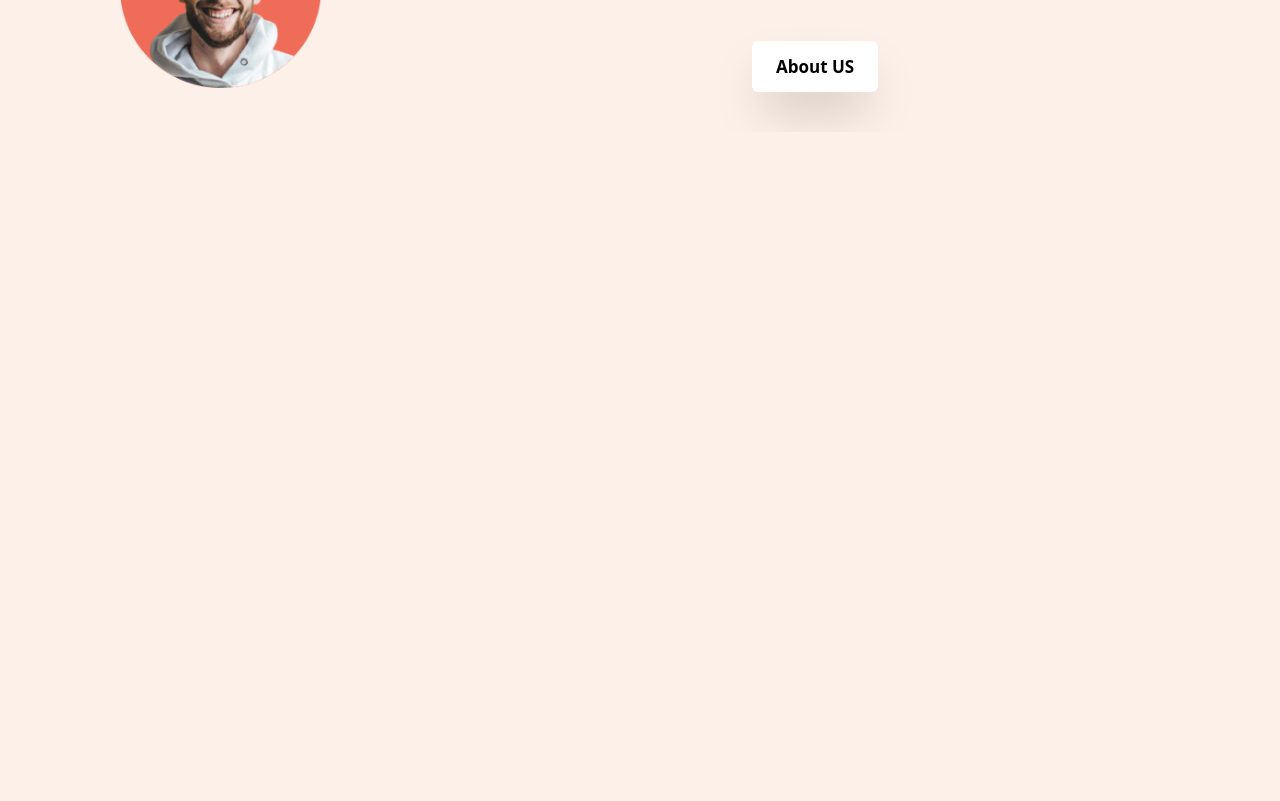
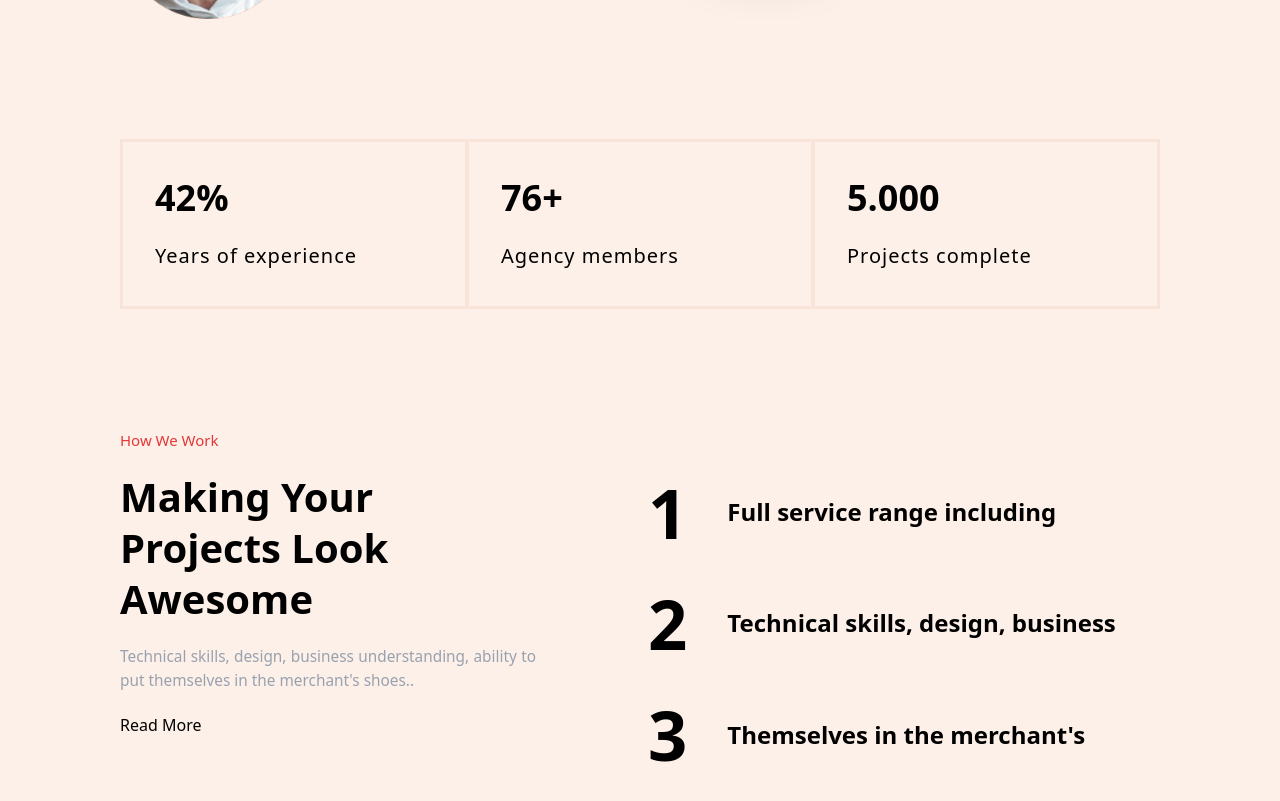
Before and after one commit to helloayushbaliyan/Portfolio-And-ReactJs, a React (Vite) app: page / in a window 1280 px wide. Shown: the part 1480-2281 px from the top of the page. Before the commit the page ends 1612 px from the top, so only its background shows below. Built offline with nearby package versions, Linux system fonts and the light colour scheme.

Commit message:
adding achivement and look awesome scn in home page

```diff
--- a/src/components/home/body.jsx
+++ b/src/components/home/body.jsx
@@ -2,21 +2,29 @@ import React from "react";
 import BrandColabScn from "./brand-colab-scn";
 import Textcard from "../universalComp/textcard";
 import WhiteBtn from "../universalComp/whiteBtn";
+import Achivements from "../universalComp/achivements";
+import LookAwesomeScn from "../universalComp/lookAwesomeScn";
 export default function Body(props) {
   const textCard = [
     {
+      preHeading: "ABOUT",
       title: "An Experience Design Agency",
       subHeading: "Provides a full service range",
       description:
         "Ability to put themselves in the merchant's shoes. It is meant to partner on the long run, and work as an extension of the merchant's team.",
-      btnText: "ABOUT US",
+      textSize:
+        "text-[2.2rem]  z-[100] lg:text-[{3rem}] xl:text-[3.5rem] leading-[3.2rem] md:leading-[4.2rem]",
     },
+    ,
   ];
   return (
     <>
+      {/* brand section start */}
       <BrandColabScn />
+      {/* brand section ends */}
 
-      <div className="grid md:grid-cols-2 py-10 gap-9 lg:gap-0  px-4 md:px-[3rem] xl:px-[7.5rem]">
+      {/*here Design Agency section start */}
+      <div className="grid md:grid-cols-2 py-10 gap-9 lg:gap-[8rem]  px-4 md:px-[3rem] xl:px-[7.5rem]">
         <div className="flex justify-center md:justify-start  items-center  max-w-[80rem]">
           <img
             className="w-full object-contain sm:max-w-[550px]    2xl:max-w-[500px]"
@@ -25,12 +33,23 @@ export default function Body(props) {
           />
         </div>
         <div className="max-w-[80rem">
-          <div className=" lg:ml-[7rem] lg:mt-[4rem]">
+          <div className=" ">
             <Textcard data={textCard[0]} />
             <WhiteBtn btntxt="About US" />
-
           </div>
         </div>
+        {/*here Design Agency section close */}
+      </div>
+
+      {/* achivements section start */}
+      <div className="px-4 md:px-[3rem] xl:px-[7.5rem]">
+        <Achivements />
+      </div>
+      {/* achivements section end */}
+
+      {/*here Design Agency section start */}
+      <div className="">
+        <LookAwesomeScn />
       </div>
     </>
   );
--- /dev/null
+++ b/src/components/universalComp/achivementContent.jsx
@@ -0,0 +1,15 @@
+import React from "react";
+
+export default function AchivementContent({ data }) {
+  return (
+    <>
+      <div className=" w-full text-start border-2 space-y-6 px-7 sm:px-2 md:px-8 py-9 border-[#f8e4d8]">
+        <h1 className="text-4xl font-bold">
+          {data.value}
+          {data.symbol}
+        </h1>
+        <h4 className="text-xl  tracking-wider   ">{data.discription}</h4>{" "}
+      </div>
+    </>
+  );
+}
--- /dev/null
+++ b/src/components/universalComp/achivements.jsx
@@ -0,0 +1,19 @@
+import React from "react";
+import AchivementContent from "./achivementContent";
+
+export default function Achivements(props) {
+  const achivementData = [
+    { value: 42, symbol: "%", discription: "Years of experience" },
+    { value: 76, symbol: "+", discription: "Agency members" },
+    { value: "5.000", symbol: "", discription: "Projects complete" },
+  ];
+  return (
+    <>
+      <table className="border-1  border-[#f8e4d8] my-20  grid sm:grid-cols-3">
+        <AchivementContent data={achivementData[0]} />
+        <AchivementContent data={achivementData[1]} />
+        <AchivementContent data={achivementData[2]} />
+      </table>
+    </>
+  );
+}
--- /dev/null
+++ b/src/components/universalComp/lookAwesomeScn.jsx
@@ -0,0 +1,53 @@
+import React from "react";
+import Textcard from "./textcard";
+import WhiteBtn from "./whiteBtn";
+
+export default function LookAwesomeScn(props) {
+  const textCard = [
+    {
+      preHeading: "How We Work",
+      title: "Making Your Projects Look Awesome",
+      subHeading: "",
+      description:
+        "Technical skills, design, business understanding, ability to put themselves in the merchant's shoes..",
+      textSize:
+        "text-[2rem]  z-[100] lg:text-[{3rem}] xl:text-[2.5rem] leading-[3.2rem] md:leading-[3.2rem]",
+    },
+  ];
+  return (
+    <>
+      <div className=" md:flex  md:grid-cols-2 py-10 gap-9 lg:gap-[7rem]   px-4 md:px-[3rem] xl:px-[7.5rem]">
+        <div className="  md:max-w-[50%] lg:max-w-[40%]">
+          <div className="w-[full]">
+            <Textcard data={textCard[0]} />
+            <h1 className="mt-5">Read More</h1>
+          </div>
+        </div>
+        <div className="mt-[2rem]">
+          <div className=" mt-20 md:mt-0 space-y-2">
+            <div className="flex gap-10  items-center">
+              <h1 className="text-[4.3rem] font-bold">1</h1>
+              <h2 className=" text-xl lg:text-2xl font-bold">
+                Full service range including
+              </h2>
+            </div>
+            <div className="flex gap-10  items-center">
+              <h1 className="text-[4.3rem] font-bold">2</h1>
+              <h2 className=" text-xl lg:text-2xl font-bold">
+                Technical skills, design, business{" "}
+              </h2>
+            </div>
+            <div className="flex gap-10  items-center">
+              <h1 className="text-[4.3rem] font-bold">3</h1>
+              <h2 className=" text-xl lg:text-2xl font-bold">
+                Themselves in the merchant's{" "}
+              </h2>
+            </div>
+          </div>
+        </div>
+
+        {/*here Design Agency section close */}
+      </div>
+    </>
+  );
+}
--- a/src/components/universalComp/textcard.jsx
+++ b/src/components/universalComp/textcard.jsx
@@ -4,17 +4,19 @@ import WhiteBtn from "./whiteBtn";
 export default function Textcard({ data }) {
   return (
     <>
-      <div className="">
+      <div className=" ">
         <div className="text-black order-last md:order-first relative ">
           <div className="space-y-5">
-            <h3 className="text-xl text-[#965050]">ABOUT</h3>
+            <h3 className="text-[15px] text-[#e53737]">{data.preHeading}</h3>
             <div className=" relative flex">
-              <span className="text-[2.2rem] z-[100] lg:text-[3rem] xl:text-[3.5rem] leading-[3.2rem] md:leading-[4.2rem] font-bold block relative">
+              <span
+                className={`${data.textSize}  font-bold block relative`}
+              >
                 {data.title}
               </span>
             </div>
             <h4 className="text-xl">{data.subHeading}</h4>
-            <p className="text-gray-400 text-[0.96rem] leading-6">
+            <p className="text-gray-400 text-justify text-[0.96rem] leading-6">
               {data.description}
             </p>
           </div>
```
